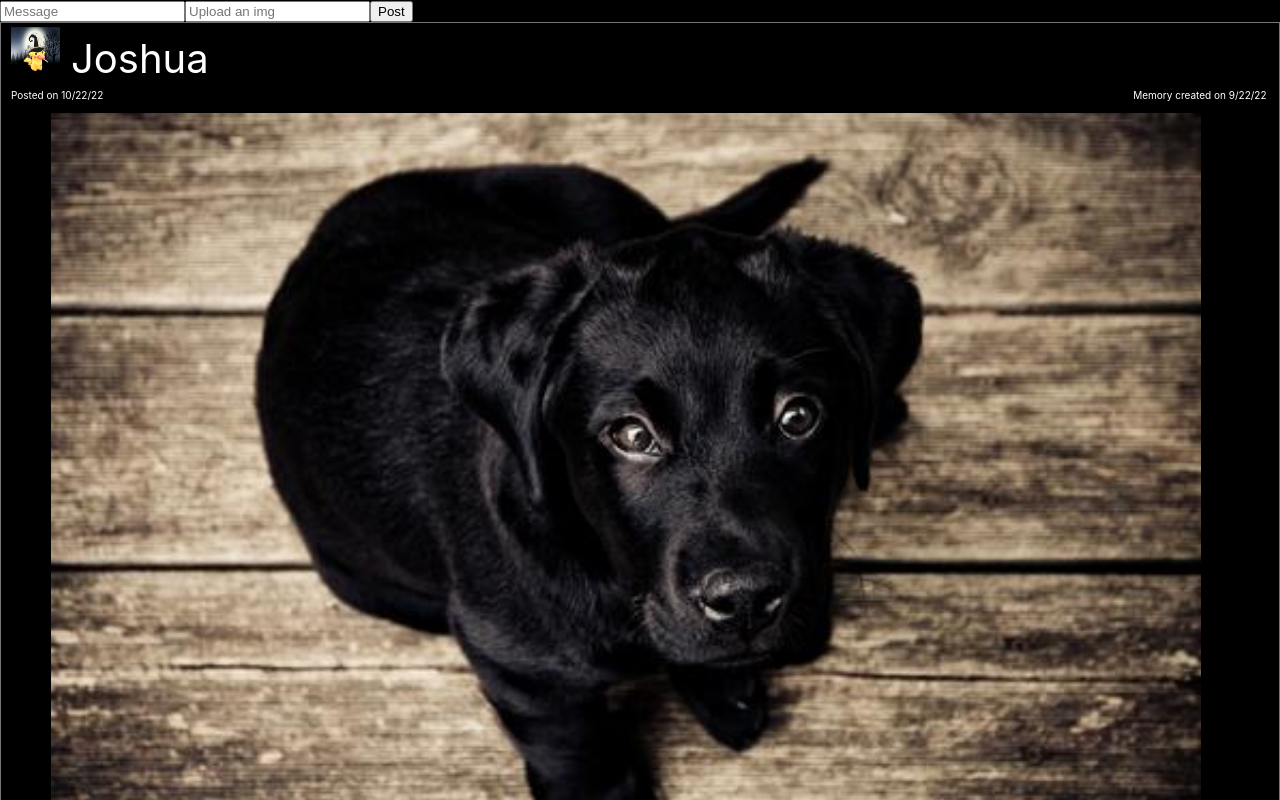
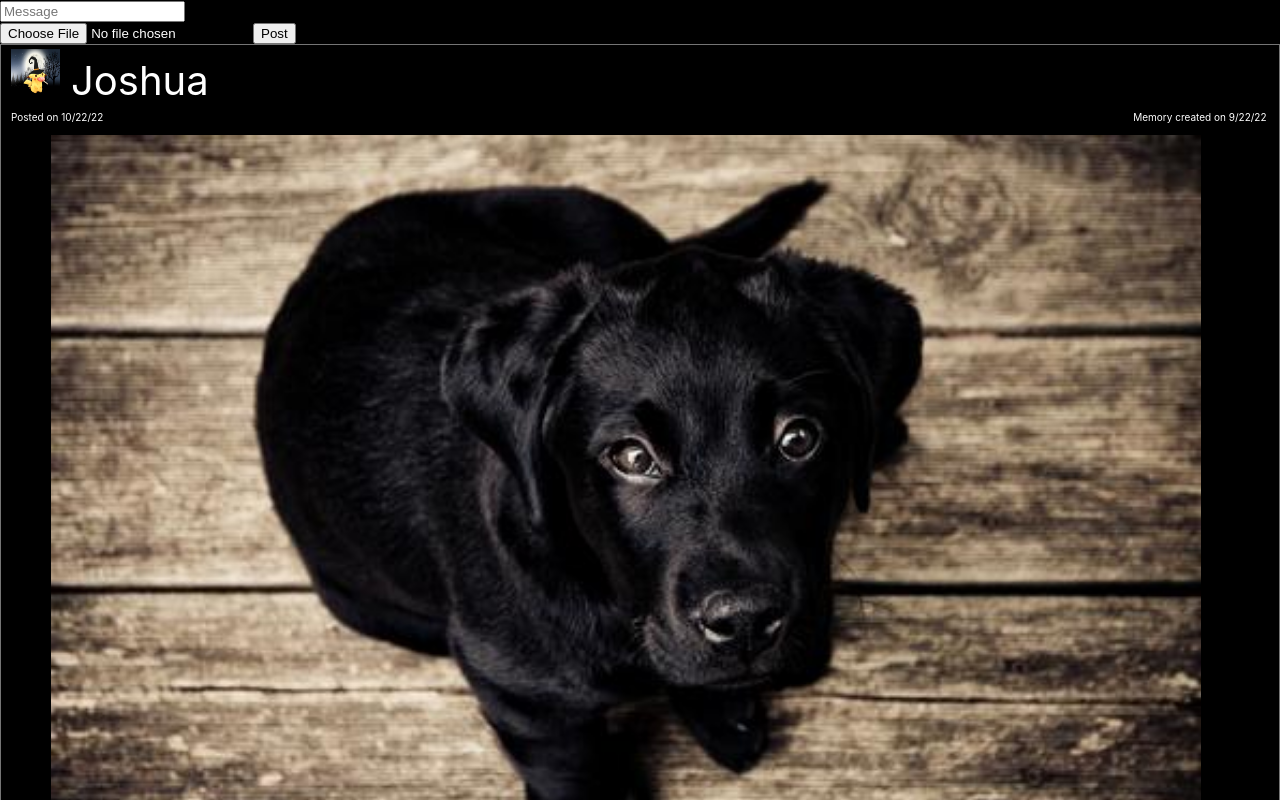
Before and after one commit to jono1231/TimeCapsuleApp, a React (Create React App) app in the folder frontend/: page / in a window 1280 px wide. Shown: the top 800 px of the page. Built offline with nearby package versions, Linux system fonts and the light colour scheme.

Commit message:
repushing sht cuz idk how to use github ffs

```diff
--- /dev/null
+++ b/frontend/src/PostCreationPage.css
@@ -0,0 +1,10 @@
+.postCreationForm--filedata {
+    color: white;
+
+    padding: 0px;
+}
+
+.postCreationForm--fileinput {
+    color: white;
+    padding-bottom: 0px;
+}
--- a/frontend/src/PostCreationPage.js
+++ b/frontend/src/PostCreationPage.js
@@ -1,29 +1,57 @@
+import './PostCreationPage.css';
 import React, {useState} from 'react';
 
 export default function PostCreationPage() {
 
     const [postFormData, setPostFormData] = useState(
         {
-            img: "",
-            message: ""
+            message: "",
+            img: {
+                name: "",
+                data: ""
+            }
         }
     );
 
     function handleChange(event) {
-        const {name, value, type, checked} = event.target
+        const {name, value, type, checked} = event.target;
         setPostFormData(prevPostFormData => {
             return {
                 ...prevPostFormData,
-                [name]: type === "checkbox" ? checked : value
+                [name]: type === "checked" ? checked : value
             }
         })
     }
 
+    function handleFileChange(event) {
+        const {name, value} = event.target;
+        setPostFormData(prevPostFormData => {
+            return {
+                ...prevPostFormData,
+                [name]: {
+                    name: value.name,
+                    data: value
+                }
+            }
+        })
+    }
+    //need a validate form function
+
     function handleSubmit(event) {
-        event.preventDefault()
+        event.preventDefault();
+        setPostFormData(
+            {
+                message: "",
+                img: {
+                    name: "",
+                    data: ""
+                }
+            }
+        )
         // submitToApi(formData)
-        console.log(postFormData)
+        console.log(postFormData);
     }
+
 
     return (
         <form className = "postCreationForm" onSubmit = {handleSubmit}>
@@ -33,14 +61,21 @@ export default function PostCreationPage() {
                 value = {postFormData.message}
                 onChange = {handleChange}
                 name = "message"
-            />
-            <input
-                type = "text"
-                placeholder = "Upload an img"
-                value = {postFormData.img}
-                onChange = {handleChange}
+            /><br />
+            <input className = "postCreationForm--fileinput"
+                type = "file"
+                accept = "image/jpeg, image/png, image/jpg"
+                value = {postFormData.img.data}
+                onChange = {handleFileChange}
                 name = "img"
             />
+            {/*
+            <button onClick={this.onFileUpload}>
+            Upload!
+            </button>
+            {this.fileData()}
+            <br />
+            */}
             <button>Post</button>
 
         </form>
```
